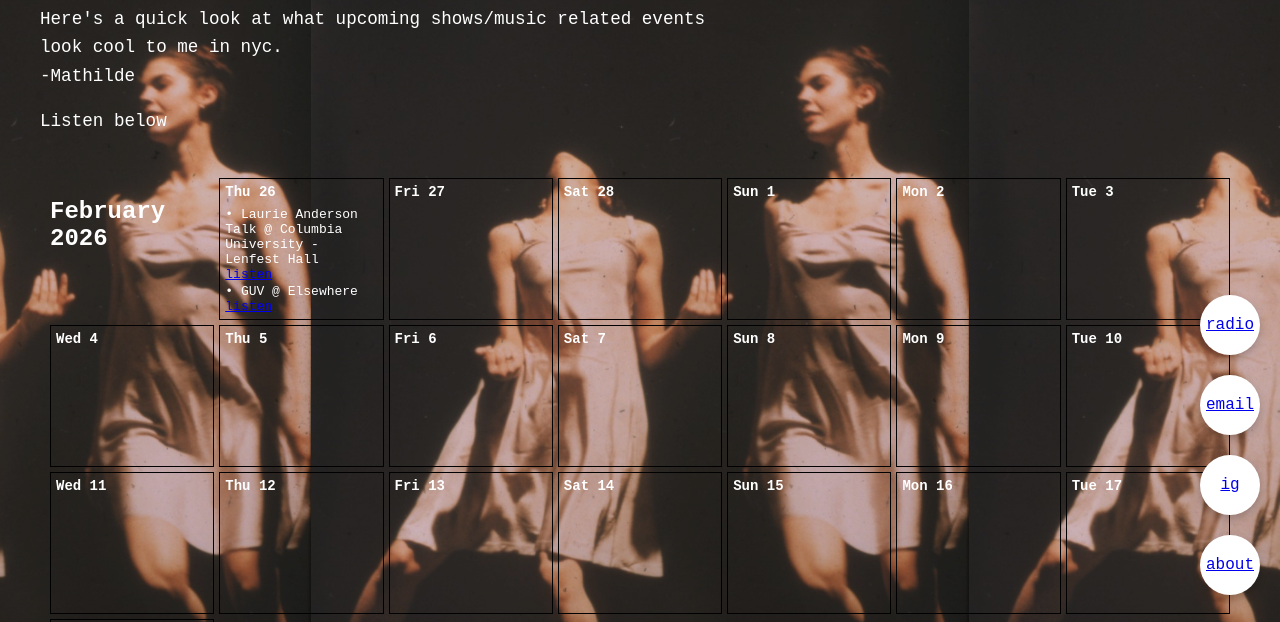
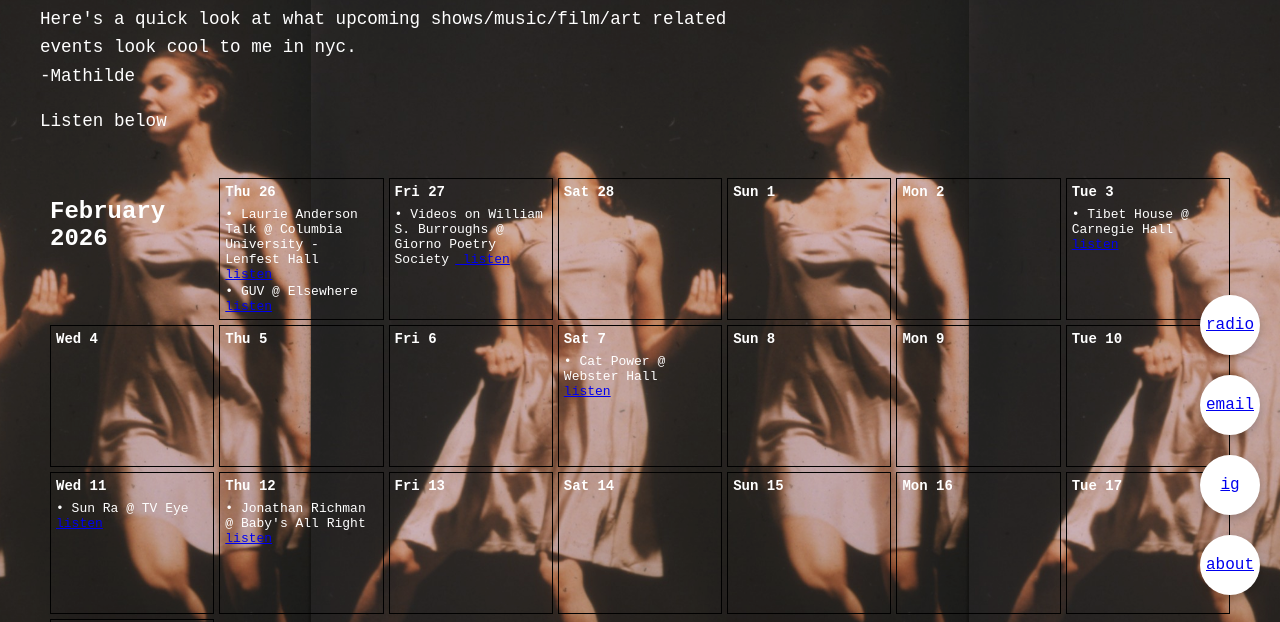
Before and after one commit to mvlief/radiosimple, a plain HTML site: page nycnow.html in a window 1280 px wide. Shown: the part 169-791 px from the top of the page. Drawn offline with Linux system fonts and the light colour scheme.

Commit message:
Add files via upload

```diff
--- a/nycnow.html
+++ b/nycnow.html
@@ -231,7 +231,7 @@
         <h1>What's coming up in New York</h1>
 
         <p>
-            There's always so much going on here. <br>Here's a quick look at what upcoming shows/music related events
+            There's always so much going on here. <br>Here's a quick look at what upcoming shows/music/film/art related events
             look cool to me in nyc.<br>
 
 
@@ -276,7 +276,7 @@
 
             //"2026-02-20": ["Drink The Sea (Duke Garwood & members of R.E.M) @ LPR"],
             //"2026-02-20": ["Drink The Sea (Duke Garwood & members of R.E.M) @ LPR"],
-            "2026-02-21":
+            /*"2026-02-21":
                 [
                     { title: "Naima Bock", links: [{ text: "listen", url: "https://youtu.be/CaaqXRTEZGk" }] },
                 { title: "Record Fair @ NYPLA Lincoln Center - includes talk about Lou Reed", links: [{ text: "listen", url: "https://youtu.be/1SHCsgqZvQM" }] }
@@ -285,11 +285,36 @@
                 [
                     { title: "Catcher @ Nightclub 101", links: [{ text: "listen", url: "google.com" }] },
                 { title: "Asher White @ Stone Circle Theatre", links: [{ text: "listen", url: "https://youtu.be/qJsd2ZtmAMQ" }] }
-            ],
+            ],*/
             "2026-02-26":
                 [
                     { title: "Laurie Anderson Talk @ Columbia University - Lenfest Hall", links: [{ text: "listen", url: "https://youtu.be/RGL2Ne0V9mI" }] },
                 { title: "GUV @ Elsewhere", links: [{ text: "listen", url: "google.com" }] }
+            ],
+            "2026-02-27":
+                [
+                    { title: "Videos on William S. Burroughs @ Giorno Poetry Society", links: [{ text: "listen", url: "https://youtu.be/jPh0CtXOwaA" }] }
+            ],
+
+            "2026-03-03":
+                [
+                    { title: "Tibet House @ Carnegie Hall", links: [{ text: "listen", url: "https://youtu.be/ydD4kGK2ccU" }] }
+            ],
+            "2026-03-07":
+                [
+                    { title: "Cat Power @ Webster Hall", links: [{ text: "listen", url: "https://youtu.be/IXyAdJI2uu0" }] }
+            ],
+            "2026-03-11":
+                [
+                    { title: "Sun Ra @ TV Eye", links: [{ text: "listen", url: "https://youtu.be/xGWgMG7UHSc" }] }
+            ],
+            "2026-03-12":
+                [
+                    { title: "Jonathan Richman @ Baby's All Right", links: [{ text: "listen", url: "https://youtu.be/e2UJIC_8ZJw" }] }
+            ],
+            "2026-03-19":
+                [
+                    { title: "Cass McCombs & Chris Cohen @ LPR", links: [{ text: "listen", url: "https://youtu.be/10-sWScbmbg" }] }
             ],
 
 
```
